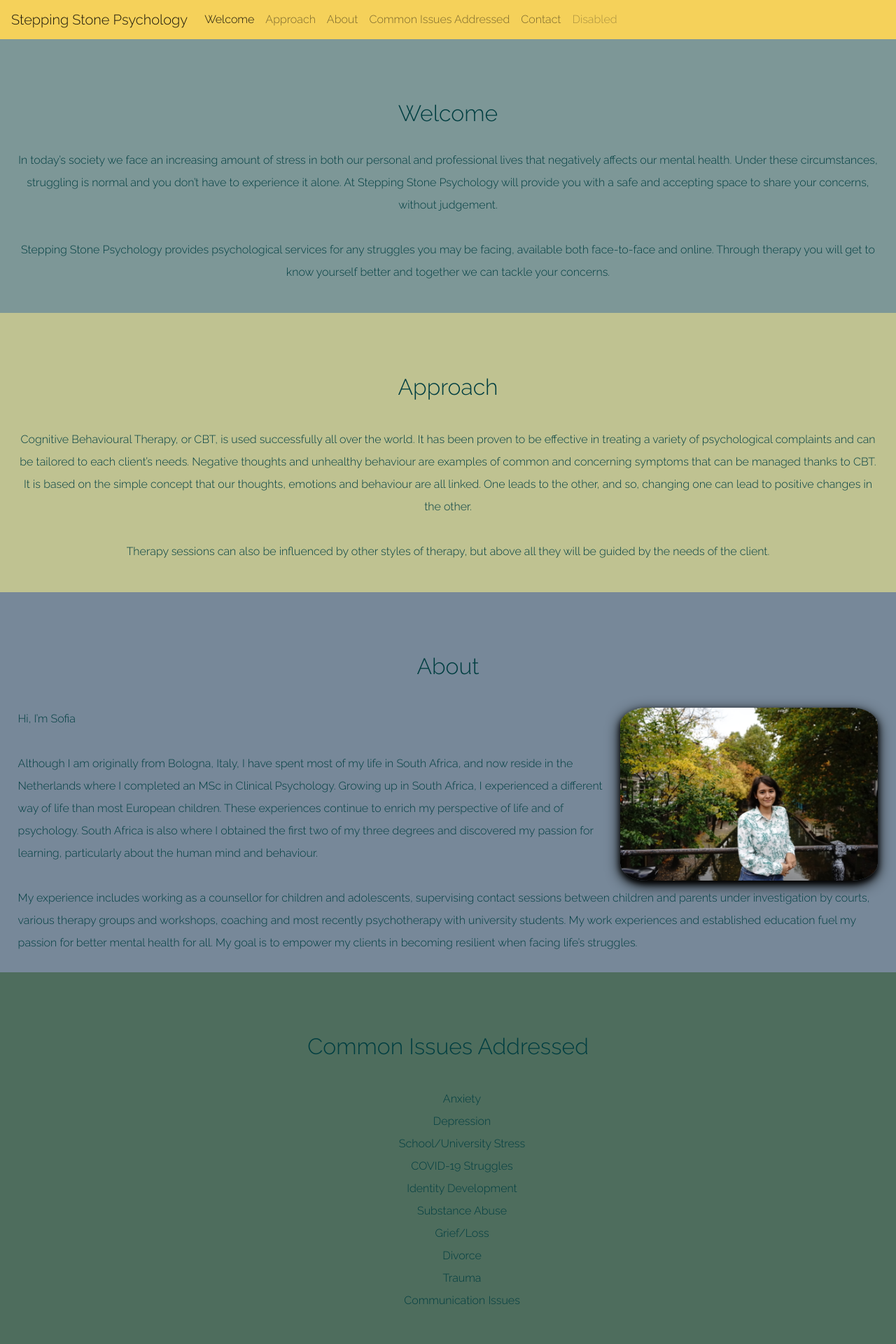
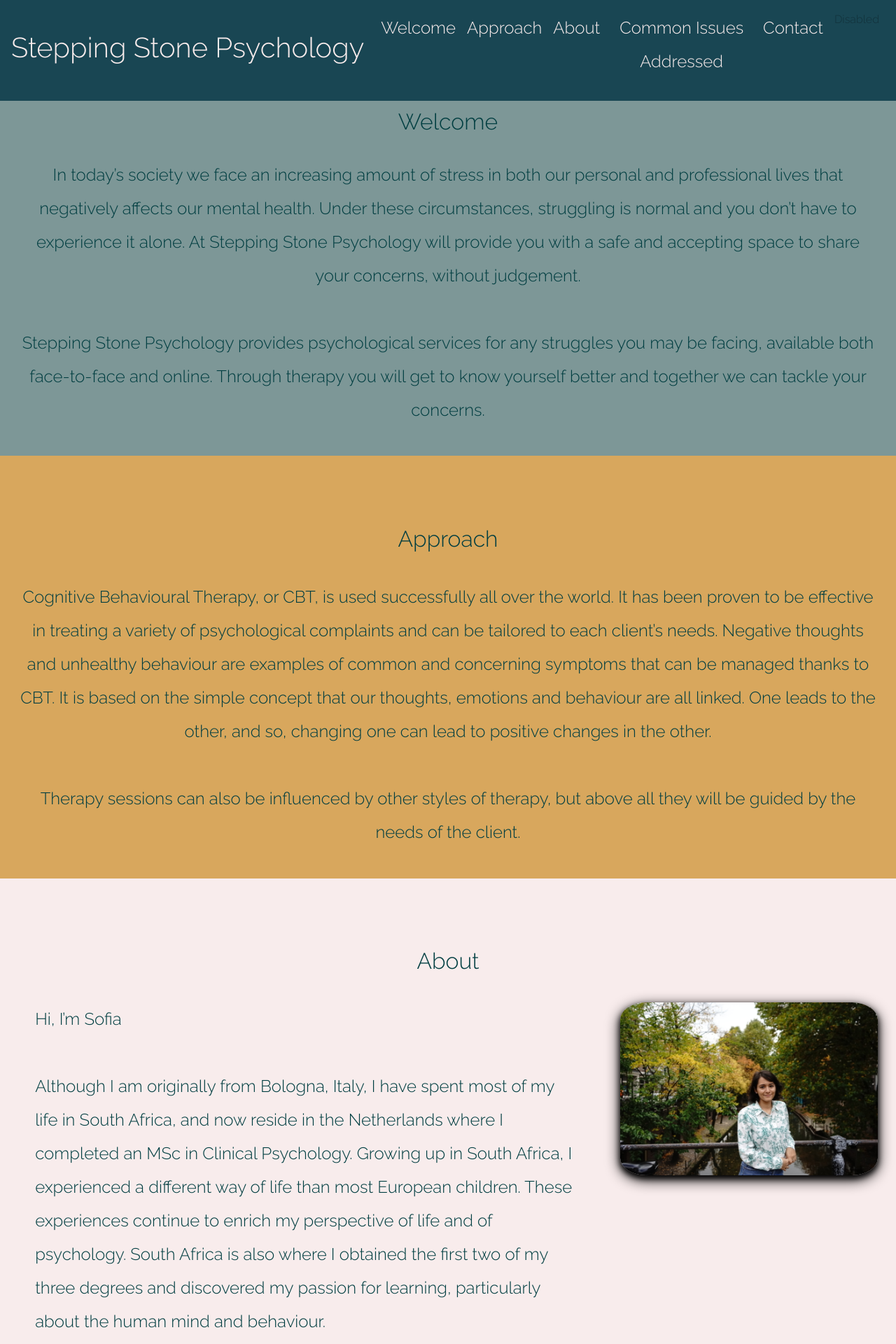
Before and after one commit to teagang/Stepping-Stone-Psychology, a PHP site: the page made by stepping stone.html in a window 1280 px wide. Shown: the top 1920 px of the page at 70% size. Run offline with PHP 8.4, Linux system fonts and the light colour scheme.

Commit message:
day 6 new colors

```diff
--- a/stepping stone.css
+++ b/stepping stone.css
@@ -9,19 +9,31 @@
 }
 h1{ text-align: center;
     font-family: 'Raleway' , sans-serif;
-    color: #003e41;
+    color: #F8ECEC;
+
+}
+p.navlink{
+    color:  #F8ECEC;
+    transition: 0.3s;
+    font-size: 150%;
+}
+p.navlink:hover{
+    color: #cfafaf;
 
 }
 h2{ text-align: center;
     font-family: 'Raleway' , sans-serif;
     color: #003e41;
-    padding-top: 5%;
+    padding-top: 6%;
+
+
 }
 p{
     text-align: center;
     font-family: 'Raleway' , sans-serif;
     color: #003e41;
     line-height: 200%;
+    font-size: 150%;
 }
 ul{
     list-style-type: none;
@@ -52,8 +65,15 @@
     clear: both;
     display: table;
     padding:2%;
-    background-color: lightslategrey;
+    background-color: #F8ECEC;
     line-height: 200%;
+}
+
+p.about{
+    text-align: left;
+    max-width: 65%;
+    padding-left: 2%;
+
 }
 
 
@@ -65,15 +85,21 @@
     font-family: 'Raleway' , sans-serif;
     color: #003e41;
     padding: 2%;
-    background-color: rgb(191, 194, 145);
+    background-color: #d8a75d;
     line-height: 200%;
 }
 div.issues{
     font-family: 'Raleway' , sans-serif;
     color: #003e41;
     padding: 2%;
-    background-color: rgb(78, 109, 93);
+    background-color: #6C8685;
     line-height: 200%;
+
+}
+
+ul{
+    line-height: 200%;
+    font-size: 150%;
 
 }
 div.testimonials{
--- a/stepping stone.html
+++ b/stepping stone.html
@@ -11,19 +11,20 @@
 </head>
 
 <body>
-    <nav class="navbar navbar fixed-top navbar-expand-lg navbar-light" style="background-color: #f5d15a;">
-        <a class="navbar-brand" href="#">Stepping Stone Psychology</a>
+    <nav class="navbar navbar fixed-top navbar-expand-lg navbar-light" style="background-color: #194653;">
+        <a class="navbar-brand" href="#">
+            <h1>Stepping Stone Psychology</h1>
+        </a>
         <button class="navbar-toggler" type="button" data-toggle="collapse" data-target="#navbarNavAltMarkup" aria-controls="navbarNavAltMarkup" aria-expanded="false" aria-label="Toggle navigation">
           <span class="navbar-toggler-icon"></span>
         </button>
         <div class="collapse navbar-collapse" id="navbarNavAltMarkup">
           <div class="navbar-nav">
-            <a class="nav-link active" href="#">Welcome <span class="sr-only">(current)</span></a>
-            <a class="nav-link" href="#approach">Approach</a>
-            <a class="nav-link" href="#about">About</a>
-            <a class="nav-link" href="#issues">Common Issues Addressed</a>
-
-            <a class="nav-link" href="#contact">Contact</a>
+            <a class="nav-link active" href="#"><p class="navlink">Welcome</p> <span class="sr-only">(current)</span></a>
+            <a class="nav-link" href="#approach"><p class="navlink">Approach</p></a>
+            <a class="nav-link" href="#about"> <p class="navlink">About</p></a>
+            <a class="nav-link" href="#issues"><p class="navlink">Common Issues Addressed</p></a>
+            <a class="nav-link" href="#contact"><p class="navlink">Contact</p></a>
             <a class="nav-link disabled" href="#" tabindex="-1" aria-disabled="true">Disabled</a>
             <!--<a class="nav-link" href="#testimonials">Testimonials</a>-->
           </div>
@@ -56,14 +57,14 @@
    <h2 id="about">About</h2>
    <br>
 <img src="SofiasPics/Portrait.JPG" alt="Portrait of Sofia" style= width:30%; class="portrait">
-Hi, I’m Sofia
+<p class="about">Hi, I’m Sofia
 <br>
 <br>
 Although I am originally from Bologna, Italy, I have spent most of my life in South Africa, and now reside in the Netherlands where I completed an MSc in Clinical Psychology. Growing up in South Africa, I experienced a different way of life than most European children. These experiences continue to enrich my perspective of life and of psychology. South Africa is also where I obtained the first two of my three degrees and discovered my passion for learning, particularly about the human mind and behaviour.
 <br>
 <br>
 My experience includes working as a counsellor for children and adolescents, supervising contact sessions between children and parents under investigation by courts, various therapy groups and workshops, coaching and most recently psychotherapy with university students. My work experiences and established education fuel my passion for better mental health for all. My goal is to empower my clients in becoming resilient when facing life’s struggles.
-
+  </p>
 </div>
 
 <div class="issues">
@@ -82,13 +83,14 @@
         <li>Communication Issues</li>
 
     </ul>
+
     <br>
 </div>
 
 
 
 <div class=contact>
-    <div class=water2 style="background-image: url('SofiasPics/water2.JPG');"  alt="photograph of water">
+    <div class="water2" style="background-image: url('SofiasPics/water2.JPG');"  alt="photograph of water">
     <h2 id="contact">Contact</h2>
     <br>
 <p>
@@ -96,22 +98,22 @@
 </p>
 <br>
 <form action="email address"> <!-- find out how to make the form send to Sofia's email address-->
-    <div>
+    <div class="formleft">
         <label for="name"> Enter your name</label>
         <input id="name" type="text" placeholder="name" name="name">
     </div>
     <br>
-    <div>
+    <div class="formleft">
         <label for="email"> Enter your email address</label>
         <input id="email" type="email" placeholder="email address" name="email" required>
     </div>
     <br>
-    <div>
+    <div class="formleft">
         <label for="phone"> Enter your phone number</label>
         <input id="phone" type="text" placeholder="contact number" name="phone" required>
     </div>
     <br>
-    <div>
+    <div class="formright">
         <label for="notes"> Please tell me how I can help you or share some info about what you're struggling with and any notes I should keep in mind when contacting you</label>
         <textarea id="notes" rows="10" type="text" placeholder="notes" name="notes">
 
```
Also changed, not shown: other parts of stepping stone.css (+48 -15 lines), 1.png (added), 2.png (added), 3.png (added), palette.jpg (added), 2 other files.
